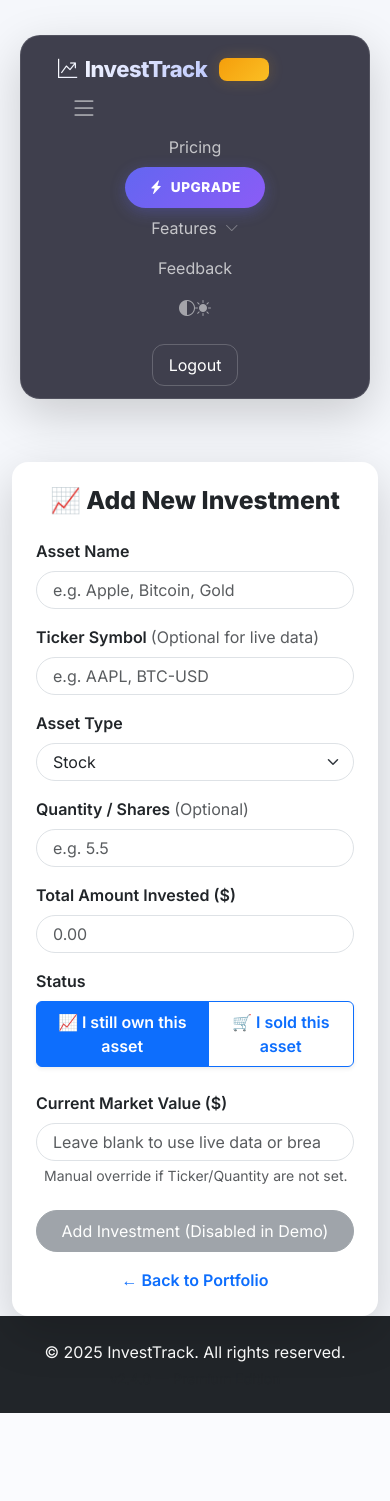
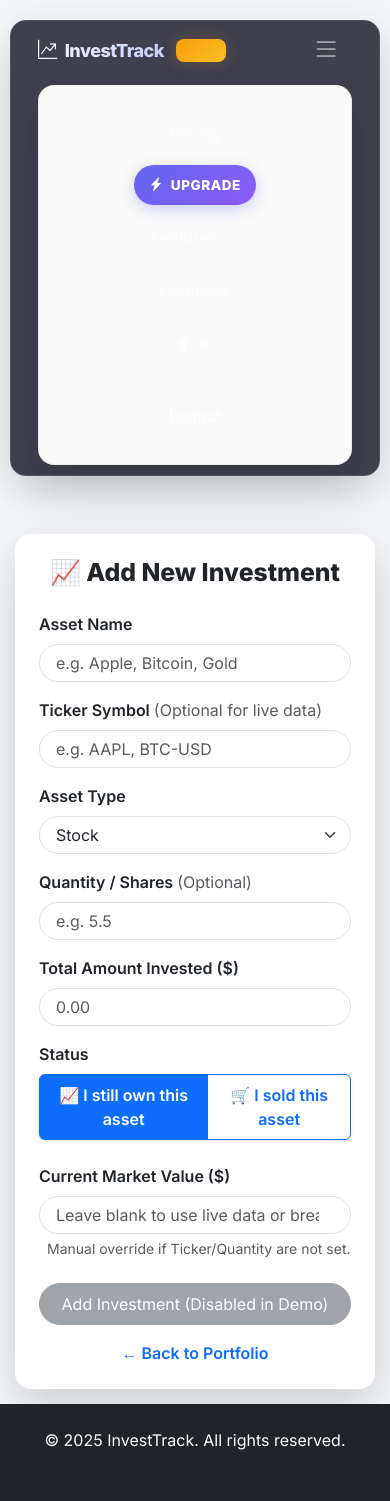
Before and after one commit to naylahabdalla/InvestTrack, a Flask app: page /add in a window 390 px wide, after a click that opens the changed part. Before the commit the page ends 1413 px from the top, so only its background shows below. Run offline with Flask 3, Linux system fonts and the light colour scheme; a user stored in the database is signed in.

Commit message:
Optimize global layouts and navbar for mobile users

```diff
--- a/templates/base.html
+++ b/templates/base.html
@@ -167,6 +167,58 @@
             font-family: 'Inter', sans-serif;
             padding-top: 20px; /* Space for the floating navbar */
         }
+
+        /* ✅ MOBILE RESPONSIVENESS */
+        @media (max-width: 991px) {
+            .navbar {
+                margin: 10px;
+                padding: 10px 15px;
+                border-radius: 16px;
+            }
+            .navbar-brand {
+                font-size: 18px;
+            }
+            .navbar-collapse {
+                background: rgba(22, 22, 33, 0.98);
+                border-radius: 16px;
+                padding: 20px;
+                margin-top: 15px;
+                border: 1px solid rgba(255, 255, 255, 0.1);
+                box-shadow: 0 20px 40px rgba(0,0,0,0.3);
+            }
+            [data-bs-theme="light"] .navbar-collapse {
+                background: rgba(255, 255, 255, 0.98);
+                border: 1px solid rgba(0, 0, 0, 0.05);
+                box-shadow: 0 20px 40px rgba(0,0,0,0.1);
+            }
+            .nav-link {
+                margin: 5px 0;
+                padding: 10px 15px !important;
+            }
+            .dropdown-menu {
+                border: none;
+                background: transparent;
+                box-shadow: none;
+                padding-left: 20px;
+                margin-top: 5px !important;
+            }
+            [data-bs-theme="light"] .dropdown-item {
+                color: #333 !important;
+            }
+            [data-bs-theme="dark"] .dropdown-item {
+                color: rgba(255,255,255,0.7) !important;
+            }
+            body {
+                padding-top: 10px;
+            }
+            .container {
+                padding-left: 15px;
+                padding-right: 15px;
+            }
+            .card {
+                margin-bottom: 15px;
+            }
+        }
     </style>
 
 </head>
```
